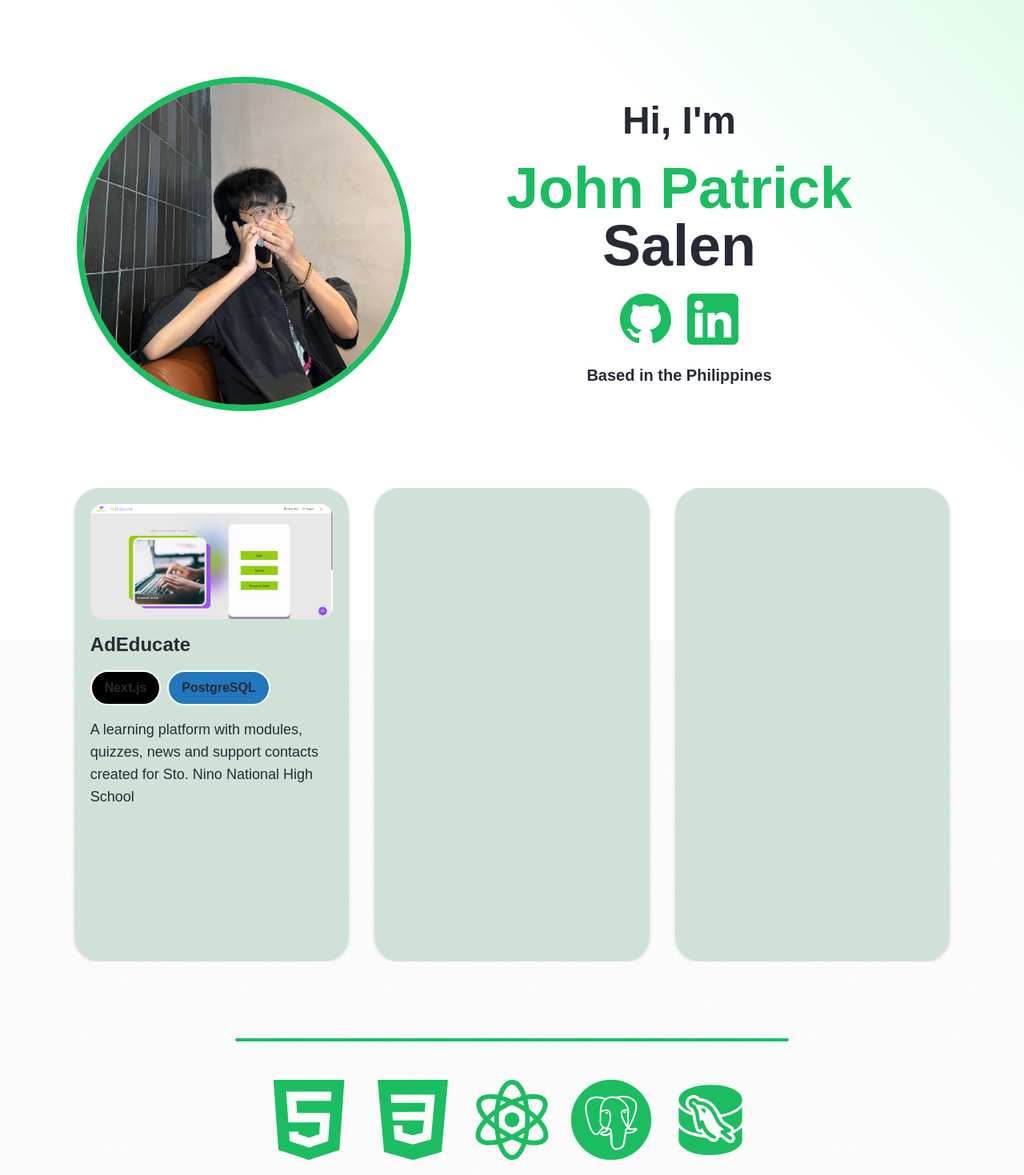
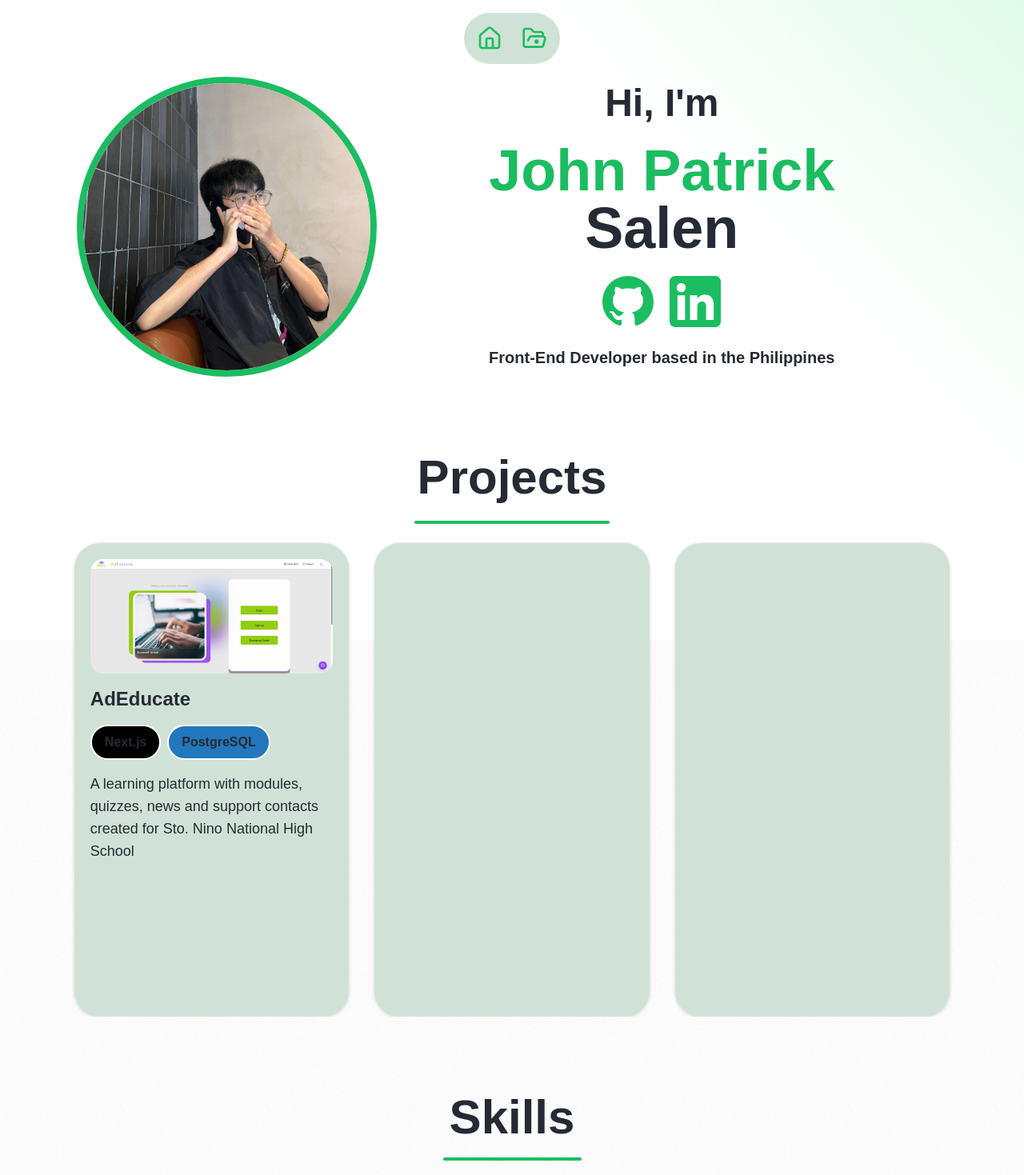
Before and after one commit to standwall5/2026-portfolio, a Next.js app: page / in a window 1280 px wide. Shown: the top 1469 px of the page at 80% size. Built offline with nearby package versions, Linux system fonts and the light colour scheme.

Commit message:
add navigation bar and refine section heading tags with underline

```diff
--- a/app/globals.css
+++ b/app/globals.css
@@ -40,8 +40,9 @@ body::after {
     var(--background) 70%,
     rgba(17, 255, 108, 0.11)
   );
-  z-index: 0;
+  z-index: -1;
 }
-main {
-  z-index: 2;
+
+header {
+  z-index: 1;
 }
--- a/app/layout.tsx
+++ b/app/layout.tsx
@@ -26,10 +26,11 @@ export default function RootLayout({
 }>) {
   return (
     <html lang="en">
-      {/* <Nav /> */}
       <body
         className={`${geistSans.variable} ${geistMono.variable} antialiased card`}
       >
+        <Nav />
+
         {children}
       </body>
     </html>
--- a/app/page.tsx
+++ b/app/page.tsx
@@ -6,7 +6,10 @@ import Projects from "@/components/Projects";
 
 export default function Home() {
   return (
-    <main className="flex min-h-screen flex-col items-center justify-start gap-24 relative p-24">
+    <main
+      id="home"
+      className="flex min-h-screen flex-col items-center justify-start gap-24 relative p-24"
+    >
       <ProfileHero />
       <Projects />
       <Skills />
--- a/components/Grainy.css
+++ b/components/Grainy.css
@@ -10,4 +10,5 @@
   position: absolute;
   width: 100%;
   height: 100%;
+  z-index: -1;
 }
--- a/components/ProfileHero.tsx
+++ b/components/ProfileHero.tsx
@@ -6,7 +6,7 @@ import doodle from "@/public/doodle-name.webp";
 const ProfileHero = () => {
   return (
     <div className="flex items-center gap-14">
-      <div className="relative w-120 aspect-square rounded-full overflow-hidden border-8 border-(--accent)">
+      <div className="relative w-100 aspect-square rounded-full overflow-hidden border-8 border-(--accent)">
         <Image
           src={profile}
           alt=""
@@ -86,7 +86,9 @@ const ProfileHero = () => {
             </svg>
           </a>
         </div>
-        <span className="text-xl">Based in the Philippines</span>
+        <span className="text-xl">
+          Front-End Developer based in the Philippines
+        </span>
       </div>
 
       <svg height="0" width="0">
--- a/components/Projects.tsx
+++ b/components/Projects.tsx
@@ -2,7 +2,13 @@ import React from "react";
 
 const Projects = () => {
   return (
-    <section className="flex justify-center items-center overflow-auto">
+    <section
+      id="projects"
+      className="flex flex-col gap-6 items-center justify-center overflow-auto w-max"
+    >
+      <h1 className="text-6xl font-bold">Projects</h1>
+      <div className="horizontal-line h-1 w-[20%] rounded-full bg-(--accent)"></div>
+
       <ul className="w-[90%] flex items-center justify-start gap-8 [&>li]:flex [&>li]:flex-col [&>li]:gap-4 [&>li]:bg-(--card) [&>li]:rounded-4xl [&>li]:p-5 [&>li]:h-148 [&>li]:w-sm [&>li]:shadow-[0px_1px_4px_rgba(0,0,0,0.16)] [&>li>img]:w-lg [&>li>img]:rounded-2xl">
         <li>
           <img src="projects/adeducate.png" alt="AdEducate" />
--- a/components/Skills.tsx
+++ b/components/Skills.tsx
@@ -2,8 +2,9 @@ import React from "react";
 
 const Skills = () => {
   return (
-    <section className="w-max">
-      <div className="horizontal-line h-1 w-full rounded bg-(--accent)"></div>
+    <section className="w-m">
+      <h1 className="text-6xl font-bold text-center mb-5">Skills</h1>
+      <div className="horizontal-line h-1 w-[25%] m-auto rounded-full bg-(--accent)"></div>
       <ul className="flex m-12 gap-6 **:w-25 *:fill-(--accent)">
         <li>
           <svg
--- a/components/layout/Nav.tsx
+++ b/components/layout/Nav.tsx
@@ -4,20 +4,20 @@ import { House, FolderOpenDot } from "lucide-react";
 const Nav = () => {
   return (
     <header>
-      <nav>
+      <nav className="flex justify-center">
         {/* Logo */}
-        <ul>
+        <ul className="flex items-center gap-6 [&>li>a]:text-(--accent) [&>li>a]:hover:text-(--accent-hover) [&>li>a]:duration-200 ease-in-out  bg-(--card) w-max rounded-full mt-4 p-4 fixed z-99">
           {/* Home */}
           <li>
-            <a href="">
-              <House />
+            <a href="#home">
+              <House size={32} />
             </a>
           </li>
 
           {/* Projects */}
           <li>
             <a href="">
-              <FolderOpenDot />
+              <FolderOpenDot size={32} />
             </a>
           </li>
         </ul>
```
